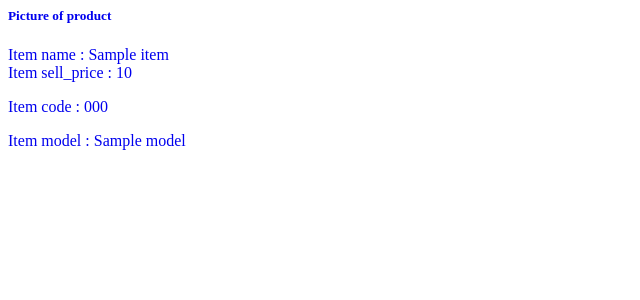
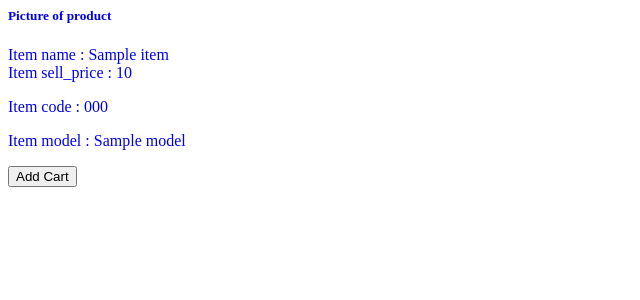
Before and after one commit to Seonmo-kang/e-commerce, a Django app: template backend/templates/shop/filtered_list.html in a window 1280 px wide. Shown: the top 300 px of the page, without its empty margins (0-640 px from the left). Run offline with Django 3.2, Linux system fonts and the light colour scheme; the template is opened without the code that fills it: most values are stand-ins (such as "Sample title", 1, 10 or a date in 2020).

Commit message:
fix : correct typo

```diff
--- a/backend/templates/shop/filtered_list.html
+++ b/backend/templates/shop/filtered_list.html
@@ -2,7 +2,6 @@
         {% if user.is_authenticated %}
             {% csrf_token %}
         {% endif %}
-<div class="itemlist row row-cols-1 row-cols-md-2 row-cols-lg-3 col-12 col-lg-10 col-md-12 my-5 p-2">
     {% for item in item_list %}
     <div class="itembox col my-2 p-3">
         <a href="{% url 'ItemDetailPage' item.id %}" style="text-decoration-line: none;">
@@ -24,9 +23,17 @@
                     </div>
             </div>
         </a>
-    <div class="row">
+        <div class="row justify-content-center">
+            <button class="col-sm-5 mx-0 mx-sm-2 my-1 my-sm-0 col-12 p-1 addCart btn btn-outline-dark flex-shrink-0"
+                type="button" id="addCart"
+                value="{{details.id}}"
+                data-item="{{details.id}}"
+            >
+                <i class="bi-cart-fill me-1"></i>
+                Add Cart
+            </button>
             {% if user.is_authenticated %}
-        <button class="col-sm-6 col-12 addWish btn btn-outline-dark"
+            <button class="col-sm-5 mx-0 mx-sm-2 my-1 my-sm-0 col-12 addWish btn btn-outline-dark"
             type="button"
             id="addWish"
             data-item="{{item.id}}"
@@ -38,7 +45,7 @@
                     <i id="wish-heart-{{item.id}}" class="bi bi-heart"></i>
                 {% endif %}
             {% else %}
-        <a  class="col-sm-6 col-12 wish-button btn btn-outline-dark"
+            <a  class="col-sm-5 mx-0 mx-sm-2 my-1 my-sm-0 col-12 wish-button btn btn-outline-dark"
                 href="{% url 'account_login' %}"><i id="wish-heart-{{item.id}}" class="bi bi-heart"></i>
             </a>
             {% endif %}
@@ -46,8 +53,6 @@
         </div>
     </div>
     {% endfor %}
-</div>
-</div>
     {% else %}
         <p> There are no item in the item list</p>
     {% endif %}
```
Lines whose indentation alone changed are shown as unchanged.
